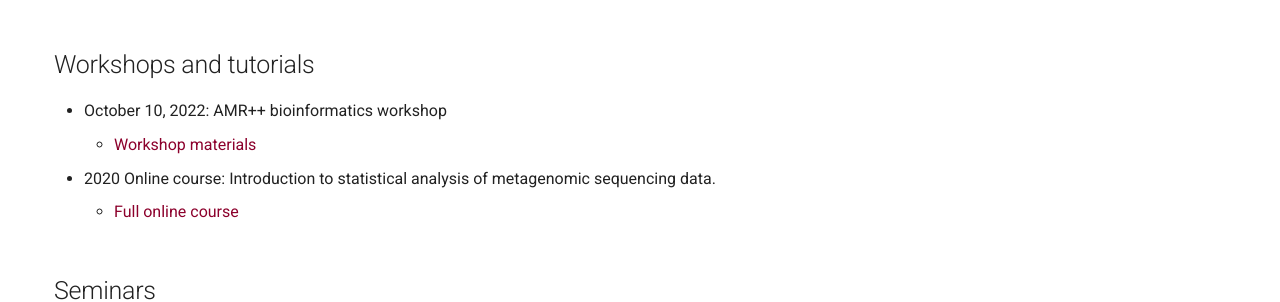
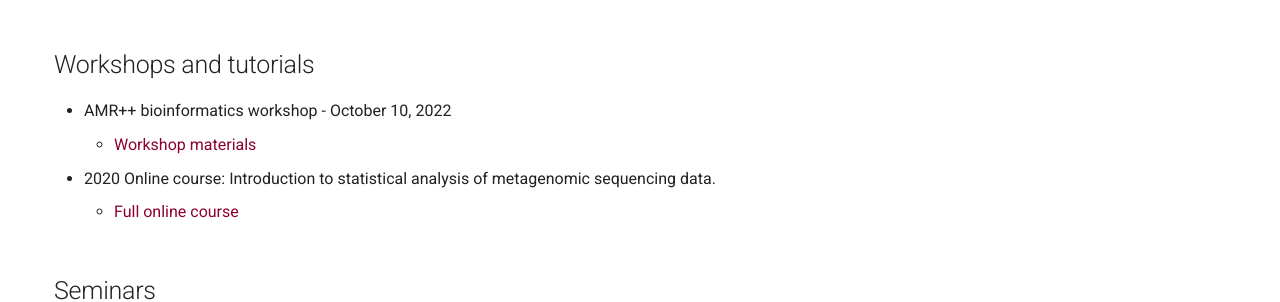
Before and after one commit to Microbial-Ecology-Group/vero-research, an MkDocs documentation site: the page built from docs/outreach.md, in a window 1280 px wide and 900 px high. Shown: the part 428-730 px from the top of the window. Built offline with MkDocs 1.6.1 and Material for MkDocs 9.7.7, drawn with Linux system fonts in a browser that asks for light colours.

```diff
--- a/docs/outreach.md
+++ b/docs/outreach.md
@@ -6,7 +6,7 @@ title: Outreach
 # Outreach
 
 ## Workshops and tutorials
-* October 10, 2022: AMR++ bioinformatics workshop
+* AMR++ bioinformatics workshop - October 10, 2022
     * [Workshop materials](https://github.com/Microbial-Ecology-Group/AMRplusplus_bioinformatic_workshop)
 * 2020 Online course: Introduction to statistical analysis of metagenomic sequencing data.
     * [Full online course](https://github.com/EnriqueDoster/MEG_intro_stats_course)
```
